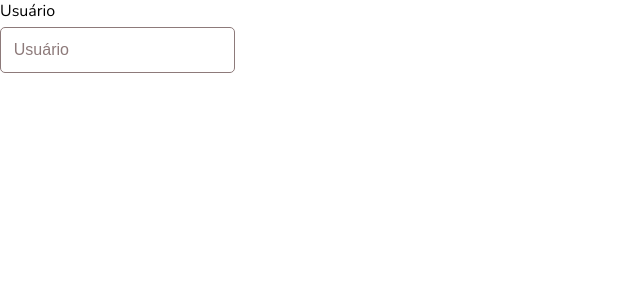
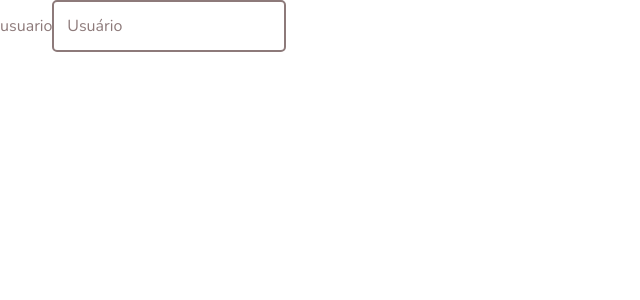
Before and after one commit to LeonardoVechieti/desafio4_compass, a Vue app: page /success in a window 1280 px wide. Shown: the top 300 px of the page, without its empty margins (0-640 px from the left). Built offline with nearby package versions, Linux system fonts and the light colour scheme.

Commit message:
Feat: label

```diff
--- a/src/App.vue
+++ b/src/App.vue
@@ -5,5 +5,6 @@
 </template>
 
 <style lang="scss">
-
+  @import url("https://fonts.googleapis.com/css2?family=Nunito&display=swap");
+  @import url("https://fonts.googleapis.com/css2?family=Inter&display=swap");
 </style>
--- a/src/components/micro/Input/Input.scss
+++ b/src/components/micro/Input/Input.scss
@@ -1,14 +1,8 @@
-.container-input{
-    display: flex;
-    flex-direction: column;
-    align-items: flex-start;
+.inputs{
     font-family: 'Nunito';
-    .label{
-        padding-bottom: 5px;
-    }
-    .inputs{
+    color: #8d7a7a;
     padding: 0.8em;
-        border: 1px solid #ccc;
+    border: 2px solid;
     border-color: #8d7a7a;
     border-radius: 5px;
     outline: none;
@@ -16,8 +10,3 @@
         color: #8d7a7a;
     }
 }
-}
-
-.register{
-    width: 100%;
-}
--- a/src/components/micro/Input/Input.vue
+++ b/src/components/micro/Input/Input.vue
@@ -1,14 +1,12 @@
 <template>
-  <div class="container-input">
-    <label class="label">{{ labelName }}</label>
-    <input
+
+    <input class="inputs"
       :type="type"
-      :class="classInputs"
       :id="idInputs"
       :placeholder="placeholder"
       :value="value"
     />
-  </div>
+
 </template>
 
 <script>
@@ -19,10 +17,6 @@ export default {
     type: {
       type: String,
       default: "text",
-    },
-    classInputs: {
-      type: String,
-      default: "inputs",
     },
     placeholder: {
       type: String,
@@ -36,16 +30,10 @@ export default {
       type: String,
       default: "",
     },
-    labelName: {
-      type: String,
-      default: "",
-    },
   },
 };
 </script>
 
 <style lang="scss" scooped>
-@import url("https://fonts.googleapis.com/css2?family=Nunito&display=swap");
-@import url("https://fonts.googleapis.com/css2?family=Inter&display=swap");
 @import "./Input.scss";
 </style>
--- /dev/null
+++ b/src/components/micro/Label/Label.scss
@@ -0,0 +1,5 @@
+.label{
+    color: #8d7a7a;
+    padding-bottom: 5px;
+    font-family: 'Nunito';
+}
--- /dev/null
+++ b/src/components/micro/Label/Label.vue
@@ -0,0 +1,20 @@
+<template>
+    <label class="label">{{ labelName }}</label>
+</template>
+
+<script>
+export default {
+  // eslint-disable-next-line
+  name: "Input",
+  props: {
+    labelName: {
+      type: String,
+      default: "default",
+    },
+  },
+};
+</script>
+
+<style lang="scss" scooped>
+  @import "./Label.scss";
+</style>
--- a/src/views/PageSuccessTab/PageSuccessTab.vue
+++ b/src/views/PageSuccessTab/PageSuccessTab.vue
@@ -1,9 +1,9 @@
 <template>
   <div>
+    <Label labelName="usuario"/>
     <Input
       type="text"
       idInputs="user"
-      classInputs="inputs"
       placeholder="Usuário"
       class="input"
       labelName="Usuário"
@@ -13,6 +13,7 @@
 
 <script>
 import Input from "../../components/micro/Input/Input.vue";
+import Label from "../../components/micro/Label/Label.vue";
 
 export default {
   name: "PageSuccessTab",
@@ -21,6 +22,7 @@ export default {
   },
   components: {
     Input,
+    Label,
   },
 };
 </script>
```
Lines whose indentation alone changed are shown as unchanged.
